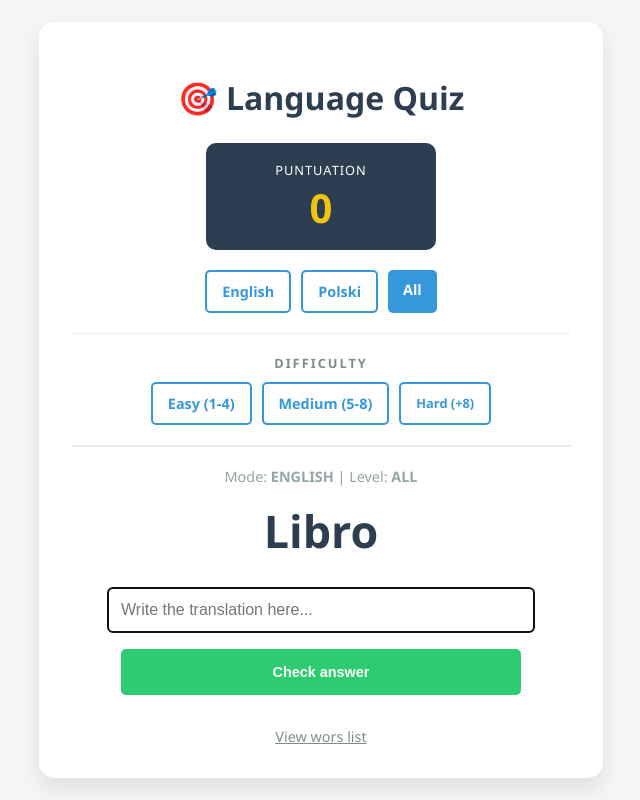
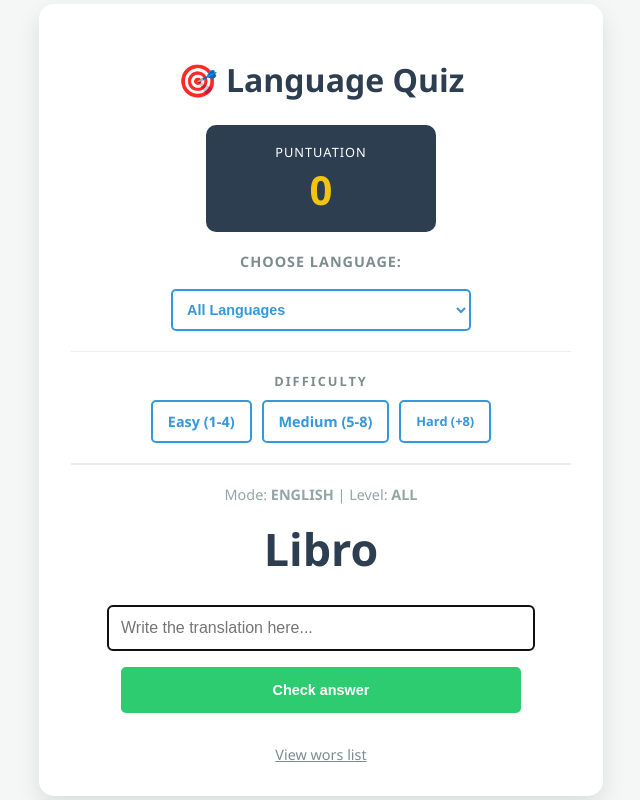
Before and after one commit to daniel-marquez-dev/language-learning-django-app, a Django app: page /quiz/ in a window 1280 px wide. Shown: the whole page, without its empty margins (319-959 px from the left). Run offline with Django 5.2, Linux system fonts and the light colour scheme; data comes from the database, SQL or seed files in the repository; both versions use the stored data as it was after the commit; some libraries are stand-ins or nearby versions.

Commit message:
New chooser added

```diff
--- a/quiz/templates/quiz/quiz_page.html
+++ b/quiz/templates/quiz/quiz_page.html
@@ -42,10 +42,22 @@
     </div>
 
     <div class="lang-selector">
-        <a href="?language=English&difficulty={{ current_difficulty|default:'all' }}" class="btn {% if current_language == 'English' %}btn-blue{% else %}btn-outline{% endif %}">English</a>
-        <a href="?language=Polski&difficulty={{ current_difficulty|default:'all' }}" class="btn {% if current_language == 'Polski' %}btn-blue{% else %}btn-outline{% endif %}">Polski</a>
-        <a href="?difficulty={{ current_difficulty|default:'all' }}" class="btn {% if not current_language %}btn-blue{% else %}btn-outline{% endif %}">All</a>
-    </div>
+    <label for="lang-select" style="display: block; width: 100%; margin-bottom: 8px; font-size: 0.9rem; color: #7f8c8d; font-weight: bold; text-transform: uppercase; letter-spacing: 1px;">
+        Choose Language:
+    </label>
+
+    <select id="lang-select" class="btn btn-outline" style="width: 80%; max-width: 300px; padding: 10px; background-color: white; appearance: auto; -webkit-appearance: auto;" onchange="location = this.value;">
+        <option value="?difficulty={{ current_difficulty|default:'all' }}" {% if not current_language %}selected{% endif %}>
+            All Languages
+        </option>
+
+        {% for lang in available_languages %}
+            <option value="?language={{ lang }}&difficulty={{ current_difficulty|default:'all' }}" {% if current_language == lang %}selected{% endif %}>
+                {{ lang|capfirst }}
+            </option>
+        {% endfor %}
+    </select>
+</div>
 
     <hr style="border: 0; height: 1px; background: #eee; margin: 20px 0;">
 
--- a/quiz/views/quiz.py
+++ b/quiz/views/quiz.py
@@ -7,35 +7,35 @@ def quiz_view(request):
     if 'score' not in request.session:
         request.session['score'] = 0
 
-    # --- NUEVO: Inicializa la lista de palabras vistas si no existe ---
     if 'seen_words' not in request.session:
         request.session['seen_words'] = []
 
     result = request.session.pop('quiz_result', None)
 
-    # Recuperamos parámetros de la URL
     language_choice = request.GET.get('language')
-    difficulty = request.GET.get('difficulty', 'all')  # Por defecto 'all'
+    difficulty = request.GET.get('difficulty', 'all')
     last_language = request.session.get('last_language')
 
-    # Reset de puntuación e historial si cambia el idioma
     if language_choice != last_language:
         request.session['score'] = 0
-        request.session['seen_words'] = []  # <-- NUEVO: Limpia el historial al cambiar de idioma
+        request.session['seen_words'] = []
         request.session['last_language'] = language_choice
         request.session.modified = True
 
     if request.method == "POST":
         word_id = request.POST.get("word_id")
 
-        # --- NUEVO: Guardamos el ID de la palabra actual como "vista" ---
         if word_id:
             word_id_int = int(word_id)
             if word_id_int not in request.session['seen_words']:
                 request.session['seen_words'].append(word_id_int)
 
         raw_answer = request.POST.get("answer", "").lower().strip()
-        user_answer = re.sub(r'[^a-záéíóúñü\s]', '', raw_answer)
+
+        # ⚠️ CORRECCIÓN AQUÍ: Cambiamos re.sub para que ELIMINE lo que NO son letras.
+        # Añadimos el símbolo '^' al principio de los corchetes.
+        user_answer = re.sub(r'[^a-záéíóúñü\s-]', '', raw_answer)
+
         word_obj = Word.objects.get(id=word_id)
 
         if user_answer == word_obj.translation.lower().strip():
@@ -47,17 +47,17 @@ def quiz_view(request):
 
         request.session.modified = True
 
-        # Al redirigir mantenemos idioma y dificultad
         return redirect(f"{request.path}?language={language_choice or ''}&difficulty={difficulty}")
 
     else:
-        # Iniciamos el QuerySet básico sin traer datos a memoria aún
+        # 🆕 OBTENER IDIOMAS DINÁMICOS: Buscamos todos los idiomas únicos en la BD
+        available_languages = Word.objects.values_list('language', flat=True).distinct().order_by('language')
+
         words = Word.objects.all()
 
         if language_choice:
             words = words.filter(language__iexact=language_choice)
 
-        # --- LÓGICA DE DIFICULTAD OPTIMIZADA (En Base de Datos) ---
         if difficulty == 'easy':
             words = words.annotate(text_len=Length('original')).filter(text_len__lte=4)
         elif difficulty == 'medium':
@@ -65,18 +65,13 @@ def quiz_view(request):
         elif difficulty == 'hard':
             words = words.annotate(text_len=Length('original')).filter(text_len__gt=8)
 
-        # --- NUEVO: Excluimos las palabras que ya están en el historial de la sesión ---
-        # .exclude(id__in=[...]) le dice a SQL que ignore esos IDs
         words = words.exclude(id__in=request.session['seen_words'])
-
-        # Selección al azar eficiente directamente desde la base de datos
         selected_word = words.order_by('?').first()
 
-        # --- NUEVO: Si ya no quedan palabras sin repetir, reiniciamos el historial automáticamente ---
         if not selected_word and request.session['seen_words']:
             request.session['seen_words'] = []
             request.session.modified = True
-            # Volvemos a intentar buscar ahora que el historial está limpio
+
             words = Word.objects.all()
             if language_choice:
                 words = words.filter(language__iexact=language_choice)
@@ -93,5 +88,6 @@ def quiz_view(request):
         "result": result,
         "current_language": language_choice,
         "current_difficulty": difficulty,
-        "score": request.session['score']
+        "score": request.session['score'],
+        "available_languages": available_languages  # 🆕 Pasamos la lista al HTML
     })
```
Also changed, not shown: db.sqlite3.
